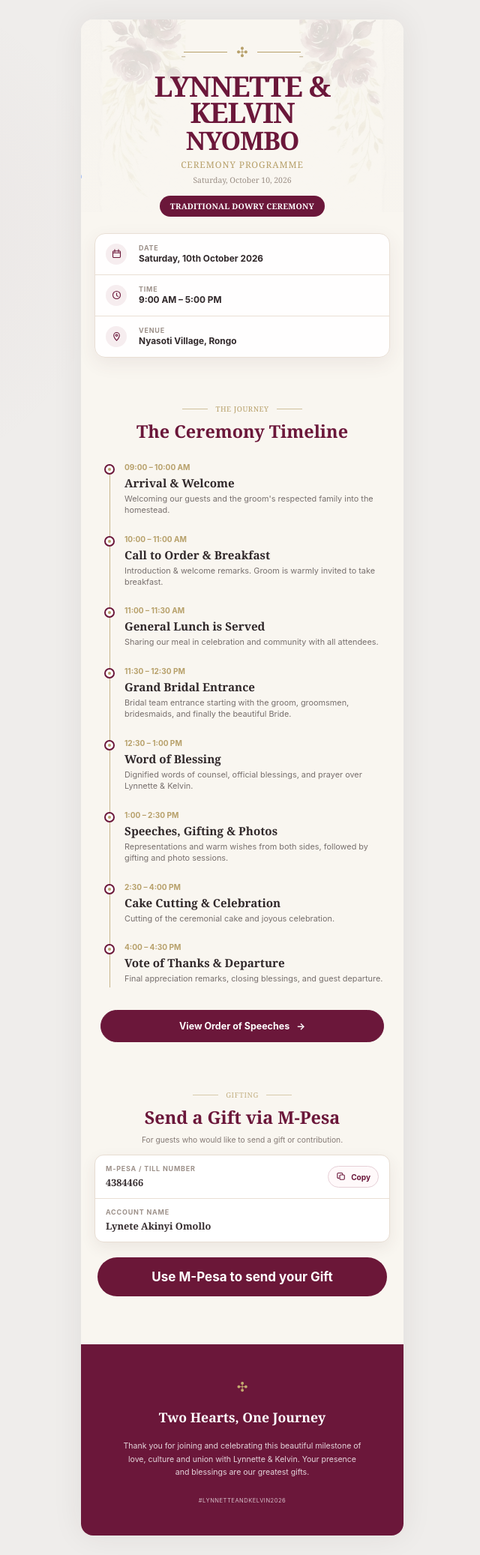
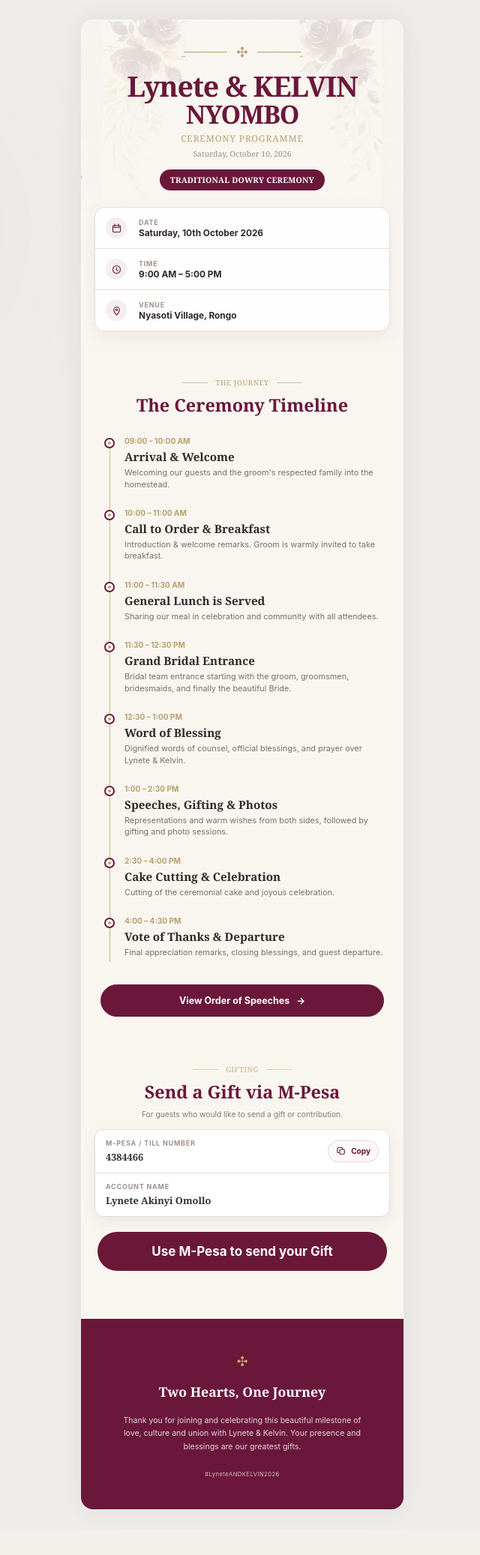
Before and after one commit to BrianMunyoki/Wedding-Programme, a React (Vite) app: page / in a window 1280 px wide. Shown: the whole page at 75% size, without its empty margins (317-957 px from the left). After the commit the page ends 2039 px from the top, so only its background shows below. Built offline with nearby package versions, Linux system fonts and the light colour scheme.

Commit message:
Fix spelling of 'Lynnette' to 'Lynete'

```diff
--- a/src/App.jsx
+++ b/src/App.jsx
@@ -34,7 +34,7 @@ const timeline = [
   {
     time: "12:30 – 1:00 PM",
     title: "Word of Blessing",
-    text: "Dignified words of counsel, official blessings, and prayer over Lynnette & Kelvin.",
+    text: "Dignified words of counsel, official blessings, and prayer over Lynete & Kelvin.",
   },
   {
     time: "1:00 – 2:30 PM",
@@ -161,7 +161,7 @@ function Hero({ speechesPage = false }) {
             <span />
           </div>
           <h1>
-            LYNNETTE &amp; KELVIN
+            Lynete &amp; KELVIN
             <span>NYOMBO</span>
           </h1>
           <p className="hero-subtitle">CEREMONY PROGRAMME</p>
@@ -289,10 +289,10 @@ function Footer() {
       <h2>Two Hearts, One Journey</h2>
       <p>
         Thank you for joining and celebrating this beautiful milestone of love,
-        culture and union with Lynnette &amp; Kelvin. Your presence and blessings
+        culture and union with Lynete &amp; Kelvin. Your presence and blessings
         are our greatest gifts.
       </p>
-      <span>#LYNNETTEANDKELVIN2026</span>
+      <span>#LyneteANDKELVIN2026</span>
     </footer>
   );
 }
```
